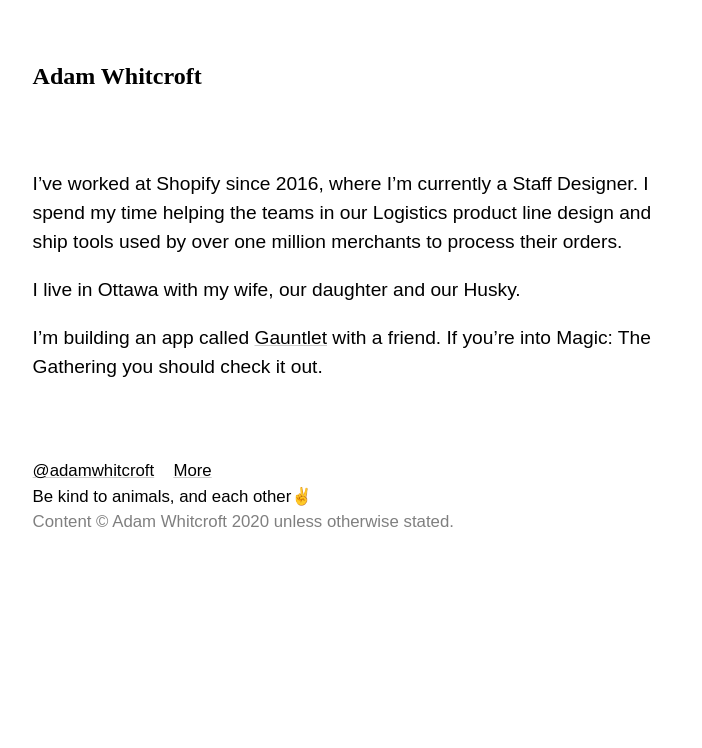
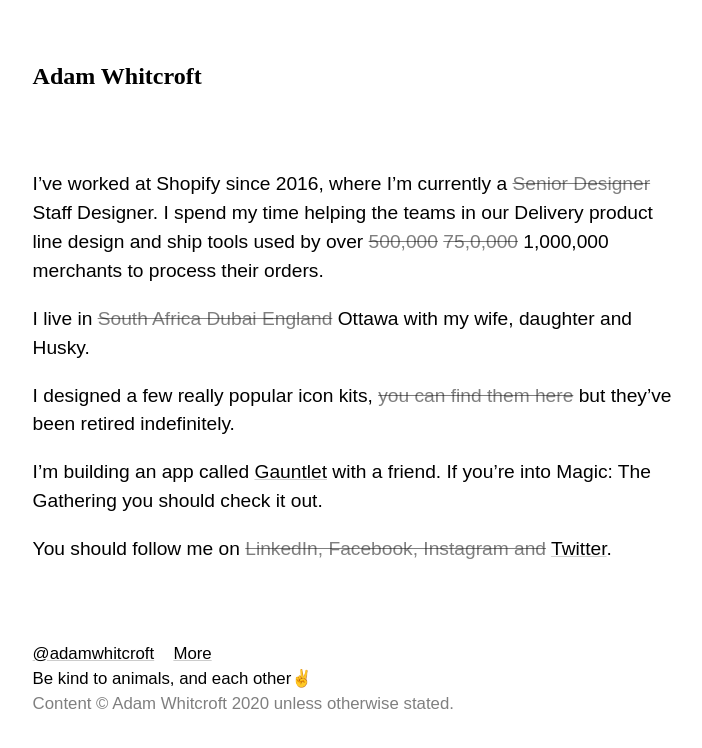
Before and after one commit to AdamWhitcroft/adamwhitcroft.github.io, a Jekyll site: the page built from index.md, in a window 1280 px wide. Shown: the top 748 px of the page, without its empty margins (281-983 px from the left). Built offline with Jekyll 4.4.1, drawn with Linux system fonts in a browser that asks for light colours; some web fonts are replaced.

Commit message:
tweaks and shit

```diff
--- a/_layouts/default.html
+++ b/_layouts/default.html
@@ -6,7 +6,7 @@
     <head>
         <meta charset="utf-8">
         <meta http-equiv="X-UA-Compatible" content="IE=edge,chrome=1">
-        <title>{% if page.class == "home" %}Adam Whitcroft{% else %}{{ page.title }} &mdash; Adam Whitcroft{% endif %}</title>
+        <title>{% if page.class == "home" %}Adam Whitcroft{% else %}{{ page.title }} &mdash; Adam Whitcroft{% endif %}, Product Designer</title>
         <meta name="description" content="Adam Whitcroft is a designer currently working at Shopify. You should follow him on Twitter @adamwhitcroft">
         <meta name="viewport" content="width=device-width">
         <link rel="shortcut icon" href="/favicon.ico" type="image/x-icon" />
--- a/_sass/_style.scss
+++ b/_sass/_style.scss
@@ -45,7 +45,8 @@
   }
 
   article:target {
-    background: #fff1d9;
+    padding-left: 1em;
+    border-left: 2px solid #000;
   }
 }
 
--- a/_sass/_type.scss
+++ b/_sass/_type.scss
@@ -26,19 +26,15 @@
 }
 
 blockquote {
-  border-left: 1px solid $color;
+  border-left: 1px solid $color-subdued;
   margin-left: 1rem;
   padding-left: 1rem;
+  color: $color-subdued;
 }
 
 sup a {
   padding-left: 0.25rem;
   padding-right: 0.25rem;
-}
-
-.highlight {
-  border-radius: 1em 0 1em 0;
-  background: linear-gradient(-100deg, $hi1, $hi2 95%, $hi3);
 }
 
 .subdued {
@@ -48,3 +44,7 @@
 .font-size-small {
   font-size: $font-size-small;
 }
+
+del {
+  @extend .subdued;
+}
--- a/index.md
+++ b/index.md
@@ -4,8 +4,12 @@
 class: home
 ---
 
-I've worked at Shopify since 2016, where I'm currently a Staff Designer. I spend my time helping the teams in our Logistics product line design and ship tools used by over one million merchants to process their orders.
+I've worked at Shopify since 2016, where I'm currently a ~~Senior Designer~~ Staff Designer. I spend my time helping the teams in our Delivery product line design and ship tools used by over ~~500,000~~ ~~75,0,000~~ 1,000,000 merchants to process their orders.
 
-I live in Ottawa with my wife, our daughter and our Husky.
+I live in ~~South Africa Dubai England~~ Ottawa with my wife, daughter and Husky.
+
+I designed a few really popular icon kits, ~~you can find them here~~ but they've been retired indefinitely.
 
 I'm building an app called [Gauntlet](http://gauntletapp.com/) with a friend. If you're into Magic: The Gathering you should check it out.
+
+You should follow me on ~~LinkedIn, Facebook, Instagram and~~ [Twitter](https://twitter.com/AdamWhitcroft).
```
